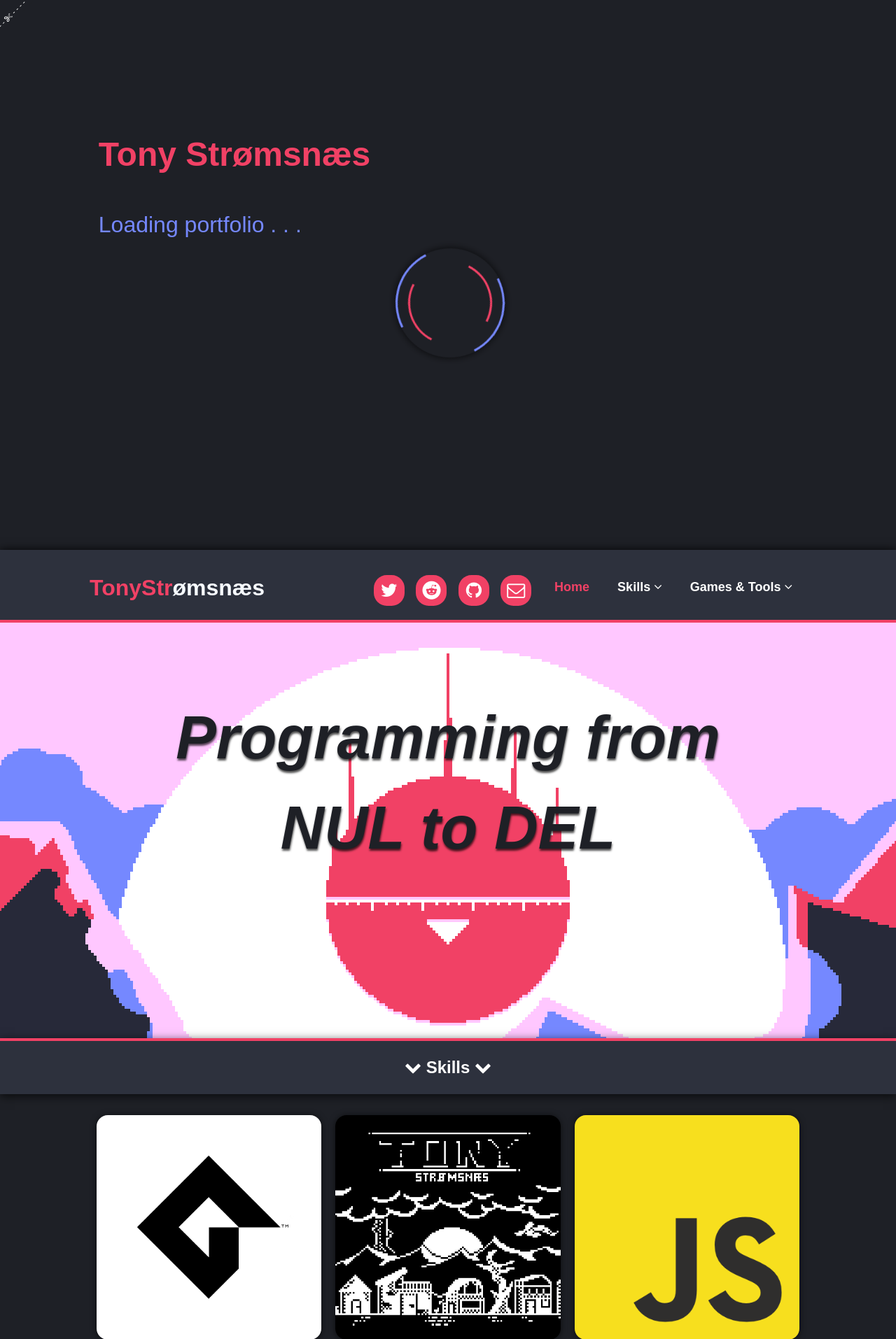
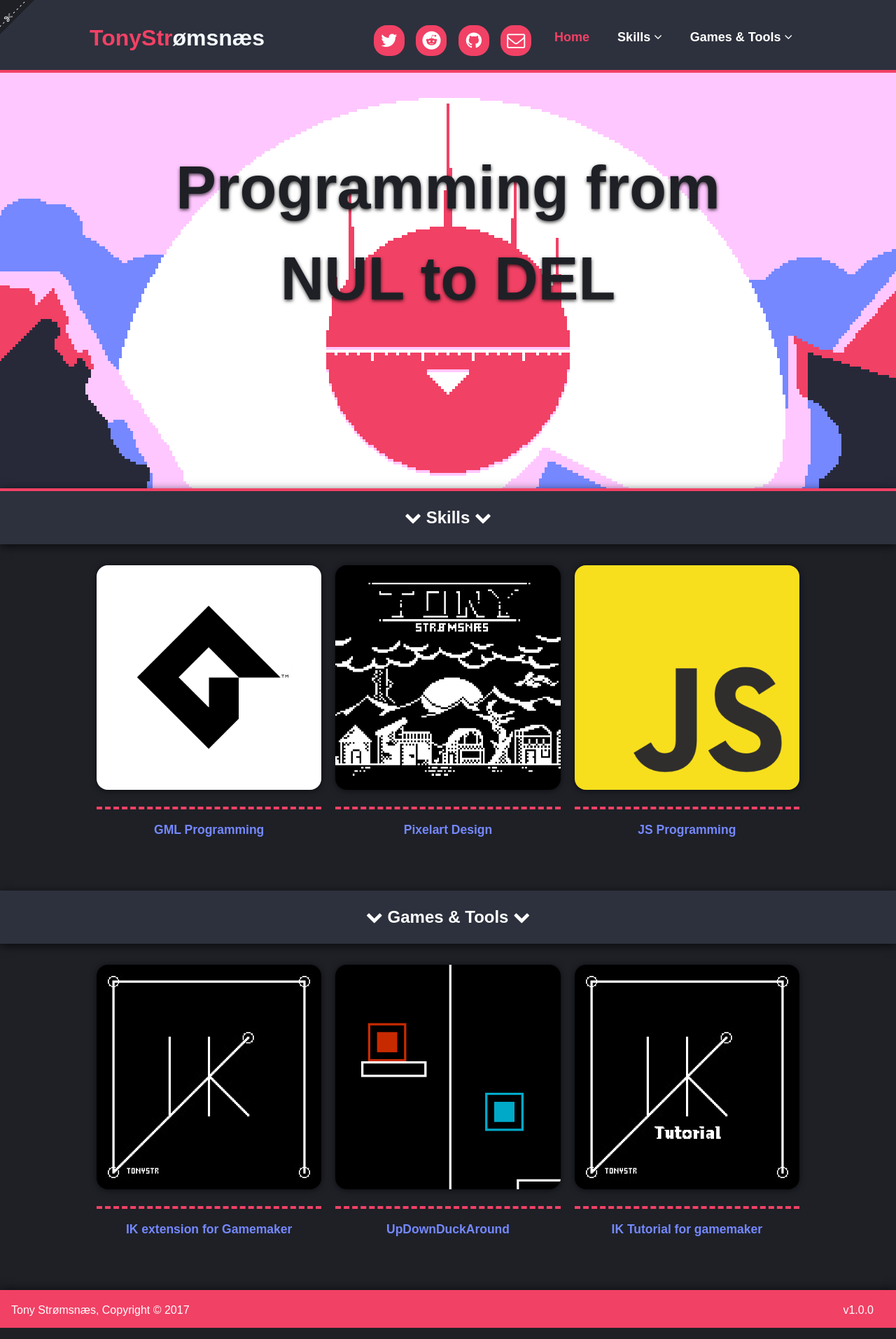
Before and after one commit to tonystr/tonystr.github.io, a PHP site: page /test/index.html in a window 1280 px wide. Shown: the top 1914 px of the page at 70% size. Run offline with PHP 8.4, Linux system fonts and the light colour scheme; some libraries are stand-ins or nearby versions.

Commit message:
push loading changes

```diff
--- a/test/index.html
+++ b/test/index.html
@@ -30,21 +30,18 @@
     <link rel="stylesheet" href="https://cdnjs.cloudflare.com/ajax/libs/font-awesome/4.7.0/css/font-awesome.min.css">
     <script>
       $(document).ready(function() {
-        setTimeout(function(){
-            $('body').addClass('loaded');
-        }, 10500);
+        $('body').addClass('loaded');
       });
     </script>
   </head>
 
   <body>
     <div id="loader-wrapper">
-        <div id="loader"></div>
-
-        <div id="loader-title">
-          <h2>Tony Strømsnæs</h2>
-          <p>Loading portfolio . . .</p>
-        </div>
+      <div class="loader lod-right" id="lod-1" style="left:90%"></div>
+      <div class="loader lod-left"  id="lod-2" style="left:60%"></div>
+      <div class="loader lod-right" id="lod-3" style="left:30%"></div>
+      <div class="loader lod-left"  id="lod-4" style="left:10%"></div>
+      <div class="loader lod-right" id="lod-5" style="left:50%"></div>
     </div>
 
     <div id="wrapper">
--- a/test/style.css
+++ b/test/style.css
@@ -257,12 +257,12 @@ header .nonlight{
   margin-bottom:10px;
 
   color:#1e2026;
-  text-shadow: 0.7px 2.8px 3px #000000af;
-  -ms-text-shadow: 0.7px 2.8px 3px #000000af;
-  -webkit-text-shadow: 0.7px 2.8px 3px #000000af;
+  text-shadow: 0.2px 2.4px 5px #000000bf;
+  -ms-text-shadow: 0.2px 2.4px 5px #000000bf;
+  -webkit-text-shadow: 0.2px 2.4px 5px #000000bf;
 
   font-size:540%;
-  font-style:italic;
+  font-style:bolder;
 }
 
 .blue{
@@ -541,122 +541,72 @@ header .nonlight{
 }
 
 #loader-wrapper{
-  height:107.6%;
-}
-
-#loader{
-  z-index:1002;
-
-  display: block;
-  position: relative;
-  left: 50%;
-  top: 50%;
-  width: 150px;
-  height: 150px;
-  margin: -75px 0 0 -75px;
-  border-radius: 50%;
-
-  box-shadow: 0px 0px 12px #000000c8;
-
-  content:"";
-
-  border: 3px solid transparent;
-  border-top-color: #7588FF;
-  border-bottom-color: #7588FF;
-
-    -webkit-animation: spin 2s linear infinite; /* Chrome, Opera 15+, Safari 5+ */
-            animation: spin 2s linear infinite; /* Chrome, Firefox 16+, IE 10+, Opera */
-}
-
-#loader::before{
-  z-index:1002;
-visibility: hidden;
-  content: "";
-         position: absolute;
-         top: 5px;
-         left: 5px;
-         right: 5px;
-         bottom: 5px;
-         border-radius: 50%;
-         border: 3px solid transparent;
-         border-top-color: #FFC7FF;
-         border-bottom-color:#FFC7FF;
-
-  content:"";
-
-
-  -webkit-animation: spin 3s linear infinite; /* Chrome, Opera 15+, Safari 5+ */
-          animation: spin 3s linear infinite; /* Chrome, Firefox 16+, IE 10+, Opera */
-  }
-
-#loader::after{
-  z-index:1002;
-
-  content: "";
-         position: absolute;
-         top: 15px;
-         left: 15px;
-         right: 15px;
-         bottom: 15px;
-         border-radius: 50%;
-         border: 3px solid transparent;
-         border-top-color: #F14165;
-         border-bottom-color:#F14165;
-  content:"";
-
-
-  -webkit-animation: spin 1.5s linear infinite; /* Chrome, Opera 15+, Safari 5+ */
-          animation: spin 1.5s linear infinite; /* Chrome, Firefox 16+, IE 10+, Opera */
-}
-
-#loader-title{
-  position:fixed;
-  z-index:1001;
+  height:100%;
   width:100%;
-  padding-left:11%;
-  padding-top:5%;
-
-}
-
-#loader-title h2{
-  color:#F14165;
-  font-size:3rem;
-}
-
-#loader-title p{
-  color:#7588FF;
-  font-size:2rem;
-}
-
-/* loaded */
-
-.loaded #loader{
-  opacity:0;
-  -webkit-transition: all 0.3s 1s ease;
-          transition: all 0.3s 1s ease;
 }
 
 .loaded #loader-wrapper{
-
-  height:75px;
   /*-webkit-transform: translatey(-100%);  /* Chrome, Opera 15+, Safari 3.1+ */
   /*    -ms-transform: translatey(-100%);  /* IE 9 */
   /*        transform: translatey(-100%);  /* Firefox 16+, IE 10+, Opera */
 
-  -webkit-transition: all 0.5s 1s ease;
-          transition: all 0.5s 1s ease;
+  -webkit-transition: all 1s 0.6s ease;
+          transition: all 1s 0.6s ease;
+  pointer-events: none;
+  height:0%;
 }
 
-.loaded #loader-title{
-  opacity:0;
-  -webkit-transition: all 0.3s 0s ease;
-          transition: all 0.3s 0s ease;
+.loader{
+  height:150%;
+  width:2%;
+  position:absolute;
+  top:-5%;
+  display: block;
+  z-index:-1;
+  box-shadow: 0 0 18px #000000af;
 }
 
+.lod-right{
+background-color:#7588FF
+}
+
+.lod-left{
+background-color:#F14165
+}
+
+#lod-1{
+  -webkit-transform: rotate(5deg);
+  -moz-transform:    rotate(5deg);
+  -ms-transform:     rotate(5deg);
+  -o-transform:      rotate(5deg);
+}
+#lod-2{
+  -webkit-transform: rotate(-3deg);
+  -moz-transform:    rotate(-3deg);
+  -ms-transform:     rotate(-3deg);
+  -o-transform:      rotate(-3deg);
+}
+#lod-3{
+  -webkit-transform: rotate(2deg);
+  -moz-transform:    rotate(2deg);
+  -ms-transform:     rotate(2deg);
+  -o-transform:      rotate(2deg);
+}
+#lod-4{
+  -webkit-transform: rotate(-10deg);
+  -moz-transform:    rotate(-10deg);
+  -ms-transform:     rotate(-10deg);
+  -o-transform:      rotate(-10deg);
+}
 
 .no-js #loader-wrapper {
     display: none;
-    height:75px;
+}
+
+.loaded .loader{
+  -webkit-transition: all 1s 0.6s ease;
+          transition: all 1s 0.6s ease;
+  top:-100%;
 }
 
 /* Social Media */
```
Also changed, not shown: css/style.css (+54 -136 lines), index.html (+6 -9 lines).
